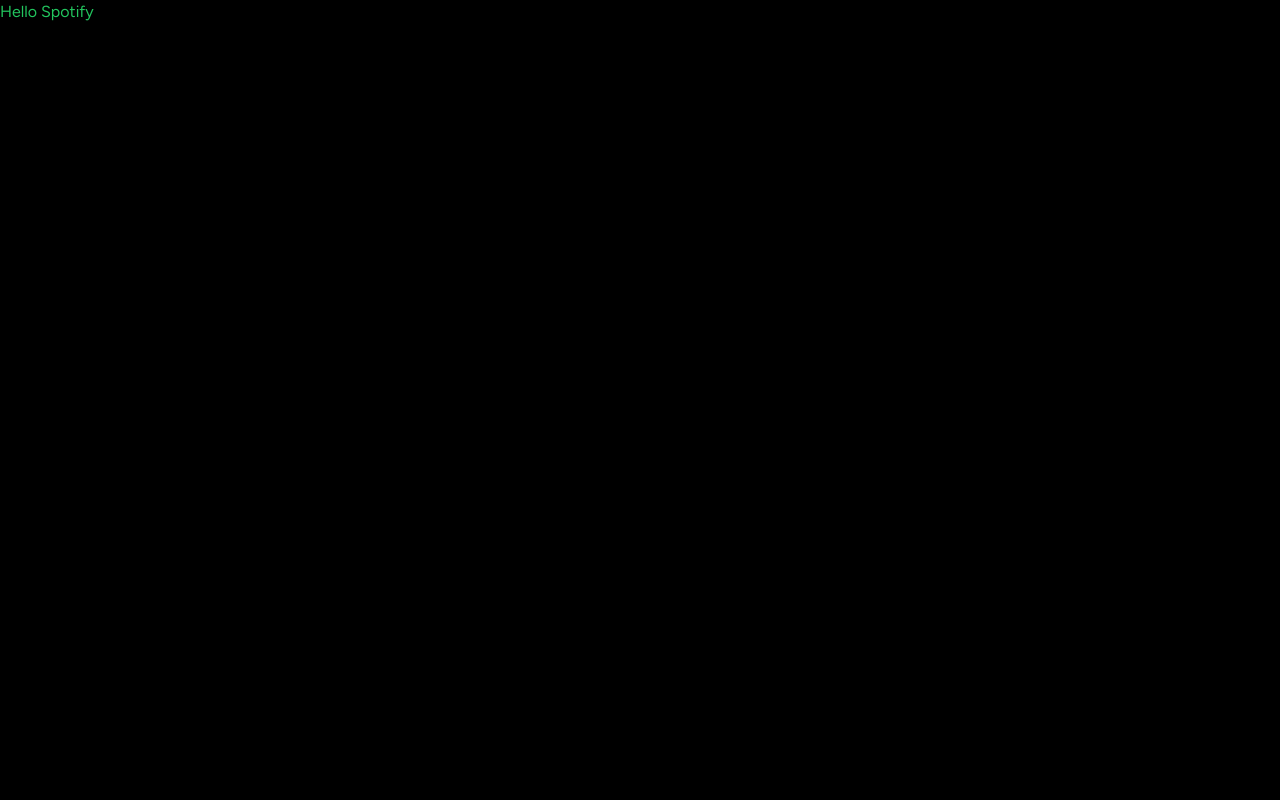
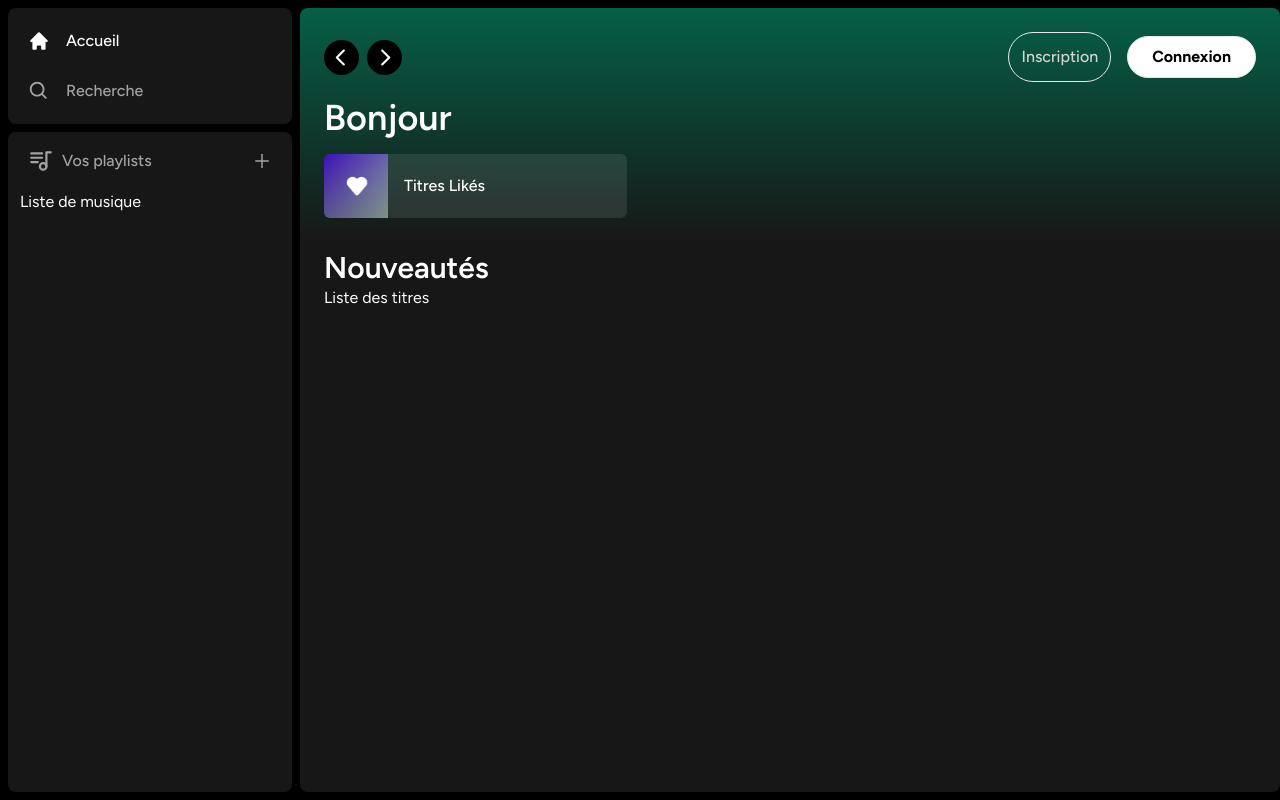
Before and after one commit to Antoinebertho/spotify-clone, a Next.js app: page / in a window 1280 px wide. Built offline with nearby package versions, Linux system fonts and the light colour scheme.

Commit message:
added frontend componentst

```diff
--- a/app/(site)/page.tsx
+++ b/app/(site)/page.tsx
@@ -1,7 +1,27 @@
-
+import Header from "@/components/Header";
+import ListItem from "@/components/ListItem";
 
 export default function Home() {
   return (
-    <div className="text-green-500">Hello Spotify</div>
-  )
+    <div className="bg-neutral-900 rounded-lg h-full w-full overflow-hidden overflow-y-auto">
+      <Header>
+        <div className="mb-2">
+          <h1 className="text-white text-4xl font-semibold">Bonjour</h1>
+        </div>
+        <div className="grid grid-cols-1 sm:grid-cols-2 xl:grid-cols-3 2xl:grid-cols-4 gap-3 mt-4">
+          <ListItem
+            image="/images/liked.png"
+            name="Titres Likés"
+            href="liked"
+          />
+        </div>
+      </Header>
+      <div className="mt-2 mb-7 px-6">
+        <div className="flex justify-between items-center">
+          <h1 className="text-white text-3xl font-semibold">Nouveautés</h1>
+        </div>
+        <div>Liste des titres</div>
+      </div>
+    </div>
+  );
 }
--- a/app/layout.tsx
+++ b/app/layout.tsx
@@ -1,21 +1,24 @@
-import './globals.css'
-import { Figtree } from 'next/font/google'
+import Sidebar from "@/components/Sidebar";
+import "./globals.css";
+import { Figtree } from "next/font/google";
 
-const font = Figtree({ subsets: ['latin'] })
+const font = Figtree({ subsets: ["latin"] });
 
 export const metadata = {
-  title: 'Spotify Clone',
-  description: 'Écoutez vos musiques préférées, partout sur Spotify',
-}
+  title: "Spotify Clone",
+  description: "Écoutez vos musiques préférées, partout sur Spotify",
+};
 
 export default function RootLayout({
   children,
 }: {
-  children: React.ReactNode
+  children: React.ReactNode;
 }) {
   return (
     <html lang="en">
-      <body className={font.className}>{children}</body>
+      <body className={font.className}>
+        <Sidebar>{children}</Sidebar>
+      </body>
     </html>
-  )
+  );
 }
--- /dev/null
+++ b/components/Box.tsx
@@ -0,0 +1,17 @@
+import React from 'react'
+import {twMerge} from 'tailwind-merge'
+
+interface BoxProps {
+    children: React.ReactNode
+    className?: string
+}
+
+const Box: React.FC<BoxProps> = ({ children, className }) => {
+  return (
+    <div className={twMerge(`
+    bg-neutral-900 rounded-lg h-dit w-full
+    `, className)}>{children}</div>
+  )
+}
+
+export default Box
--- /dev/null
+++ b/components/Button.tsx
@@ -0,0 +1,27 @@
+import React, { forwardRef } from 'react'
+import { twMerge } from 'tailwind-merge'
+
+interface ButtonProps
+    extends React.ButtonHTMLAttributes<HTMLButtonElement>{}
+
+
+
+const Button = forwardRef<HTMLButtonElement, ButtonProps>(({
+    className,
+    children,
+    disabled,
+    type = "button",
+    ...props
+}, ref) => {
+    return (
+        <button
+        type={type}
+        className={twMerge(`w-full rounded-full bg-green-500 border border-tranparent px-3 py-3 disabled:cursor-not-allowed disabled:opacity-50 text-black font-bold hover:opacity-75 transition`, className)} disabled={disabled} {...props} ref={ref}>
+            {children}
+        </button>
+    )
+})
+
+Button .displayName = "Button"
+
+export default Button
--- /dev/null
+++ b/components/Header.tsx
@@ -0,0 +1,65 @@
+"use client";
+import { useRouter } from "next/navigation";
+import React from "react";
+import { twMerge } from "tailwind-merge";
+import { RxCaretLeft, RxCaretRight } from "react-icons/rx";
+import { HiHome } from "react-icons/hi";
+import { BiSearch } from "react-icons/bi";
+import Button from "./Button";
+
+interface HeaderProps {
+  children: React.ReactNode;
+  className?: string;
+}
+const Header: React.FC<HeaderProps> = ({ children, className }) => {
+  const router = useRouter();
+
+  const handleLogout = () => {
+    // handle logout
+  };
+  return (
+    <div
+      className={twMerge(
+        `h-fit bg-gradient-to-b from-emerald-800 p-6`,
+        className
+      )}
+    >
+      <div className="w-full mb-4 flex items-center justify-between">
+        <div className="hidden md:flex gap-x-2 items-center">
+          <button onClick={()=> router.back()} className="rounded-full bg-black flex items-center justify-center hover:opacity-75 transition">
+            <RxCaretLeft className="text-white" size={35} />
+          </button>
+          <button onClick={()=> router.forward()}  className="rounded-full bg-black flex items-center justify-center hover:opacity-75 transition">
+            <RxCaretRight className="text-white" size={35} />
+          </button>
+        </div>
+        <div className="flex md:hidden gap-x-2 items-center">
+            <button className="rounded-full p-2 bg-white flex items-center justify-center hover:opacity-75 transition">
+                <HiHome className="text-black" size={20}/>
+            </button>
+            <button className="rounded-full p-2 bg-white flex items-center justify-center hover:opacity-75 transition">
+                <BiSearch className="text-black" size={20}/>
+            </button>
+
+        </div>
+        <div className="flex justify-between items-center gap-x-4">
+            <>
+                <div>
+                    <Button onClick={()=>{}} className="bg-transparent text-neutral-300 font-medium">
+                        Inscription
+                        </Button>
+                </div>
+                <div>
+                    <Button onClick={()=>{}} className="bg-white px-6 py-2">
+                        Connexion
+                        </Button>
+                </div>
+            </>
+        </div>
+      </div>
+      {children}
+    </div>
+  );
+};
+
+export default Header;
--- /dev/null
+++ b/components/Library.tsx
@@ -0,0 +1,26 @@
+"use client";
+import React from "react";
+import { TbPlaylist } from "react-icons/tb";
+import { AiOutlinePlus } from "react-icons/ai";
+
+const Library = () => {
+  const onClick = () => {
+    //handle upload
+  };
+  return (
+    <div className="flex flex-col">
+      <div className="flex items-center justify-between px-5 pt-4">
+        <div className="inline-flex items-center gap-x-2">
+          <TbPlaylist className="text-neutral-400" size={26}/>
+          <p className="text-neutral-400 font-medium text-md">Vos playlists</p>
+        </div>
+        <AiOutlinePlus onClick= {onClick}  className="text-neutral-400 cursor-pointer hover:text-white transition" size={20}/>
+      </div>
+      <div className="flex flex-col gap-y-2 mt-4 px-3">
+        Liste de musique
+      </div>
+    </div>
+  );
+};
+
+export default Library;
--- /dev/null
+++ b/components/ListItem.tsx
@@ -0,0 +1,34 @@
+"use client";
+import { useRouter } from "next/navigation";
+import React from "react";
+import Image from "next/image";
+import { FaPlay } from "react-icons/fa";
+
+interface ListItemProps {
+  image: string;
+  name: string;
+  href: string;
+}
+
+const ListItem: React.FC<ListItemProps> = ({ image, name, href }) => {
+  const router = useRouter();
+
+  const onClick = () => {
+    // add auth
+    router.push(href);
+  };
+  return (
+    <button onClick={onClick}
+     className="relative group flex items-center rounded-md overflow-hidden gap-x-4 bg-neutral-100/10 hover:bg-neutral-100/20 transition pr-4">
+      <div className="relative min-h-[64px] min-w-[64px]">
+        <Image className="object-cover" src={image} fill alt="Image" />
+      </div>
+      <p className="font-medium py-5 truncate">{name}</p>
+      <div className=" absolute transition opacity-0 rounded-full flex items-center justify-center  right-5 p-4 bg-green-500 drop-shadow-md hover:scale-110 group-hover:opacity-100">
+        <FaPlay className="text-black"/>
+      </div>
+    </button>
+  );
+};
+
+export default ListItem;
--- /dev/null
+++ b/components/Sidebar.tsx
@@ -0,0 +1,56 @@
+"use client"
+import React, { useMemo } from 'react'
+import { usePathname } from 'next/navigation'
+import { HiHome } from 'react-icons/hi'
+import { BiSearch } from 'react-icons/bi'
+import Box from './Box'
+import SidebarItem from './SidebarItem'
+import Library from './Library'
+
+interface SidebarProps {
+    children: React.ReactNode
+}
+
+const Sidebar: React.FC<SidebarProps> = ({
+    children
+}) => {
+    const pathname = usePathname();
+
+    const routes = useMemo(()=> [
+        {
+            icon: HiHome,
+            label: "Accueil",
+            active: pathname !== '/search',
+            href: "/",
+        },
+        {
+            icon: BiSearch,
+            label: "Recherche",
+            active: pathname === '/search',
+            href: "/search",
+        }
+    ], [pathname])
+  return (
+    <div className='flex h-full'>
+      <div className='hidden md:flex flex-col gap-y-2 bg-black h-full w-[300px] p-2'>
+            <Box>
+            <div className='flex flex-col gap-y-4 px-5 py-4'>
+                {routes.map((item) => (
+                    <SidebarItem
+                        key={item.label}
+                        {...item}
+                    />
+                ))}
+
+            </div>
+            </Box>
+        <Box className='overflow-y-auto h-full'>
+             <Library/>
+        </Box>
+      </div>
+      <main className='h-full flex-1 overflow-y-auto py-2'>{children}</main>
+    </div>
+  )
+}
+
+export default Sidebar
--- /dev/null
+++ b/components/SidebarItem.tsx
@@ -0,0 +1,32 @@
+import Link from "next/link";
+import React from "react";
+import { IconType } from "react-icons";
+import { twMerge } from "tailwind-merge";
+
+interface SidebarItemProps {
+  icon: IconType;
+  label: string;
+  active?: boolean;
+  href: string;
+}
+
+const SidebarItem: React.FC<SidebarItemProps> = ({
+  icon: Icon,
+  label,
+  active,
+  href,
+}) => {
+  return (
+    <Link
+      href={href}
+      className={twMerge(
+        `flex flex-row h-auto items-center w-full gap-x-4 text-md font-medium cursor-pointer hover:text-white transition text-neutral-400 py-1`, active && "text-white"
+      )}
+    >
+      <Icon size={26}/>
+      <p className="truncate w-full">{label}</p>
+    </Link>
+  );
+};
+
+export default SidebarItem;
--- a/package.json
+++ b/package.json
@@ -19,6 +19,8 @@
     "postcss": "8.4.24",
     "react": "18.2.0",
     "react-dom": "18.2.0",
+    "react-icons": "^4.9.0",
+    "tailwind-merge": "^1.12.0",
     "tailwindcss": "3.3.2",
     "typescript": "5.0.4"
   }
```
Also changed, not shown: public/images/liked.png (added), 1 other file (tests, documents, lock files or other folders).
